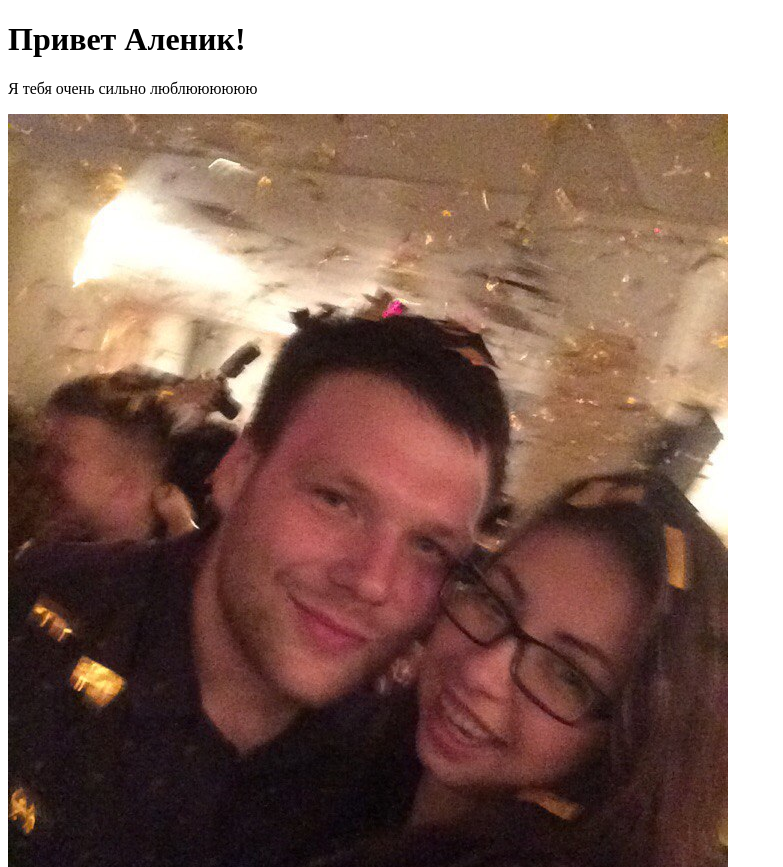
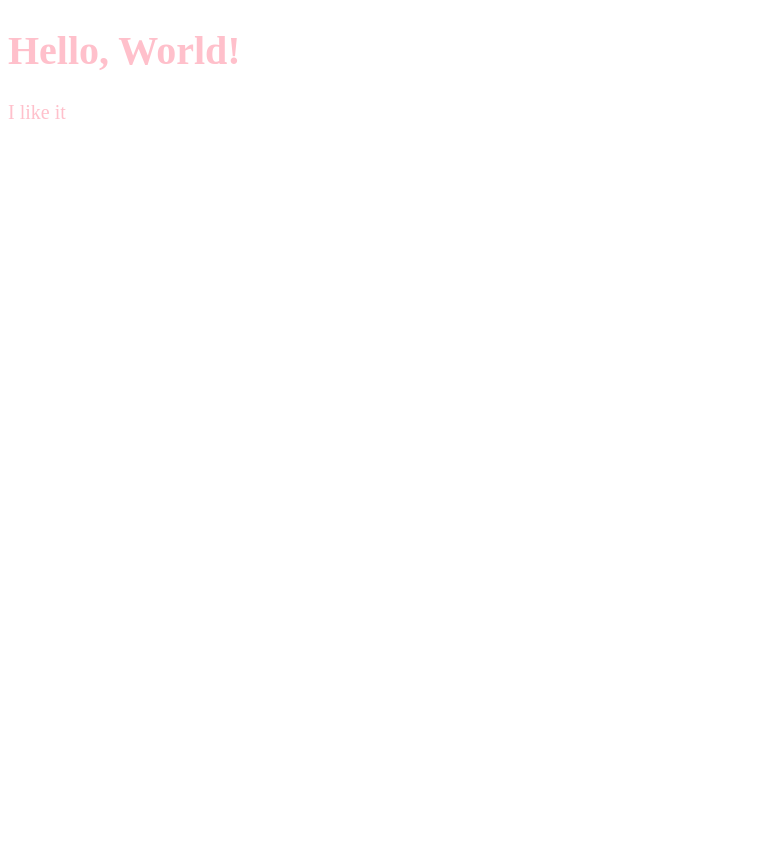
Before and after one commit to VictorCheee/first-project, a plain HTML site: page index.html in a window 1280 px wide. Shown: the top 867 px of the page, without its empty margins (0-783 px from the left). After the commit the page ends 800 px from the top, so only its background shows below. Drawn offline with Linux system fonts and the light colour scheme.

Commit message:
Розовый текст' git log

```diff
--- a/index.html
+++ b/index.html
@@ -7,8 +7,9 @@
     <link rel="stylesheet" href="style.css"
 </head>
 <body>
-    <h1 style="header">Привет Аленик!</h1>
-    <p class="text">Я тебя очень сильно люблюююююю</p>
-    <img src="images/images2.jpg">
+    <div>
+    <h1 style="header">Hello, World!</h1>
+    <p class="text">I like it</p>
+    </div>
 </body>
 </html>
--- a/style.css
+++ b/style.css
@@ -1,4 +1,4 @@
-text {
+div {
     font-size: 20px;
     color:pink;
 }
```
